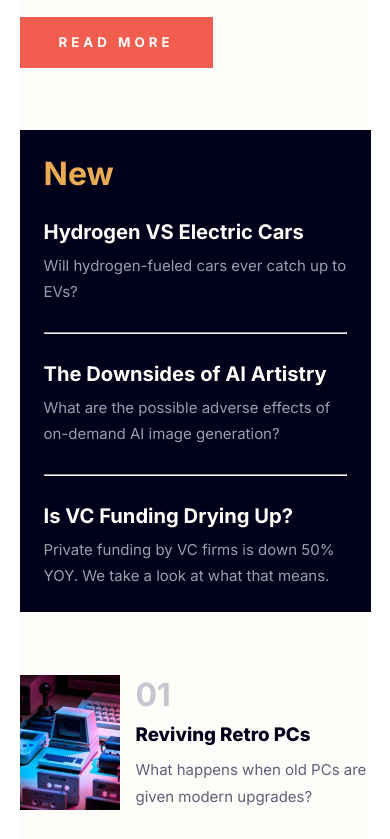
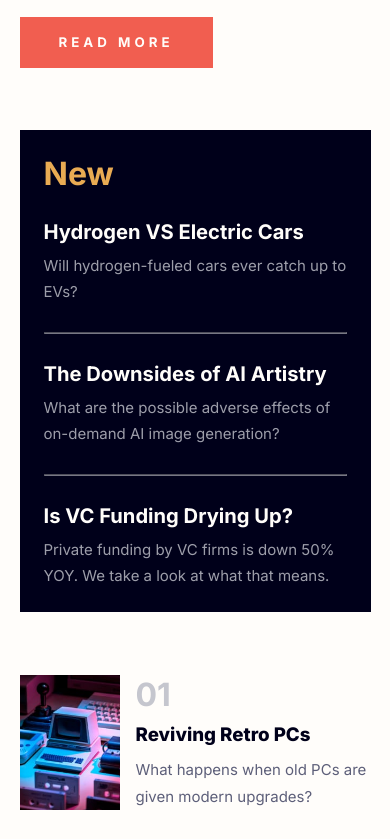
Before and after one commit to alexvdc/news-homepage-main, a plain HTML site: page index.html in a window 390 px wide. Shown: the part 640-1479 px from the top of the page. Drawn offline with Linux system fonts and the light colour scheme.

Commit message:
Add files via upload

```diff
--- a/css/style.css
+++ b/css/style.css
@@ -23,6 +23,7 @@ body {
     min-height: 100vh;
     font-family: 'Inter', sans-serif;
     padding: 5rem 0;
+    background-color: var(--offWhite);
 }
 
 p {
@@ -145,7 +146,7 @@ header {
     display: flex;
     flex-direction: column;
     justify-content: space-between;
-    max-width: 360px
+    width: 360px;
 }
 
 .container__two--title {
@@ -176,6 +177,8 @@ header {
 
 hr {
     margin: 0.2rem 0;
+    color: var(--grayishBlue);
+    opacity: 0.5;
 }
 
 
@@ -202,7 +205,10 @@ hr {
 
 .article__three--img {
     width: 100px;
+    object-fit: cover;
 }
+
+
 
 .article__three--title {
     font-size: 2rem;
@@ -228,7 +234,7 @@ hr {
  *   MEDIA QUERIES *
  *  **************** */
 
-@media screen and (max-width: 767px) {
+@media screen and (max-width: 867px) {
     body {
         padding: 2rem 0;
     }
@@ -299,6 +305,8 @@ hr {
     .grid__container {
         display: flex;
         flex-direction: column;
+        justify-content: center;
+        align-items: center;
     }
     .container__one {
         display: flex;
@@ -319,6 +327,7 @@ hr {
     .container__two {
         margin-top: -1rem;
         padding: 0rem 1.5rem;
+        width: 100%;
     }
     .container__two--title {
         font-size: 2rem;
```
